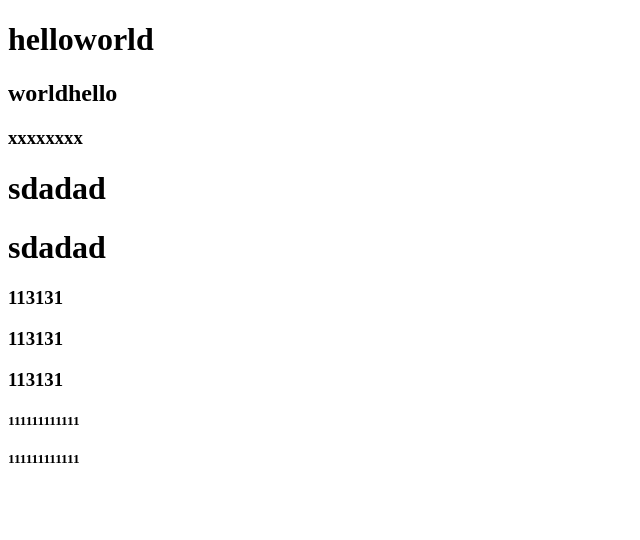
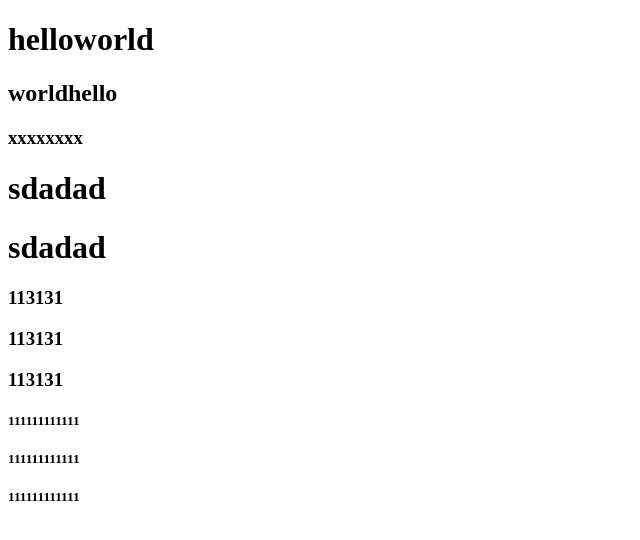
Before and after one commit to xhl9908/testDemo, a plain HTML site: page index.html in a window 1280 px wide. Shown: the whole page, without its empty margins (0-640 px from the left). Drawn offline with Linux system fonts and the light colour scheme.

Commit message:
这是第三次提交，修改index.html

```diff
--- a/index.html
+++ b/index.html
@@ -18,5 +18,6 @@
         <h3>113131</h3>
         <h5>111111111111</h5>
         <h5>111111111111</h5>
+        <h5>111111111111</h5>
     </body>
 </html>
```
